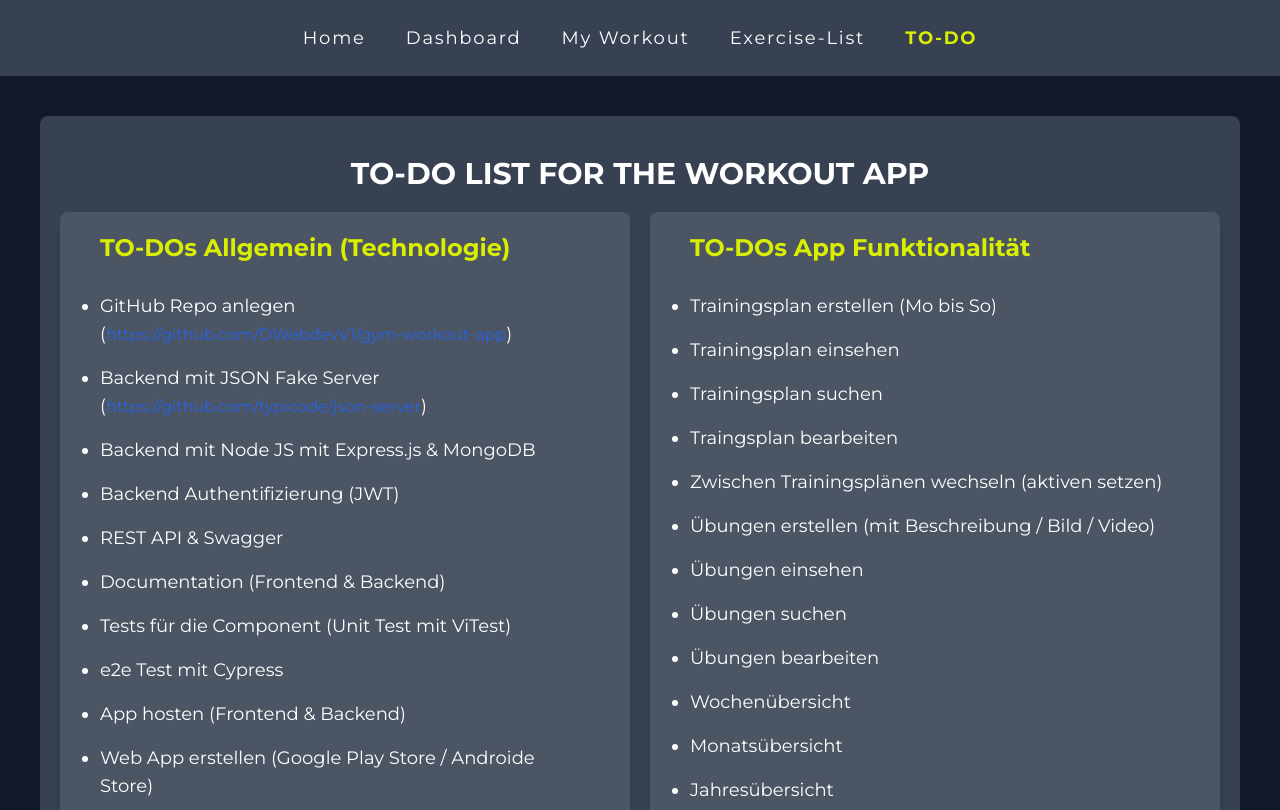
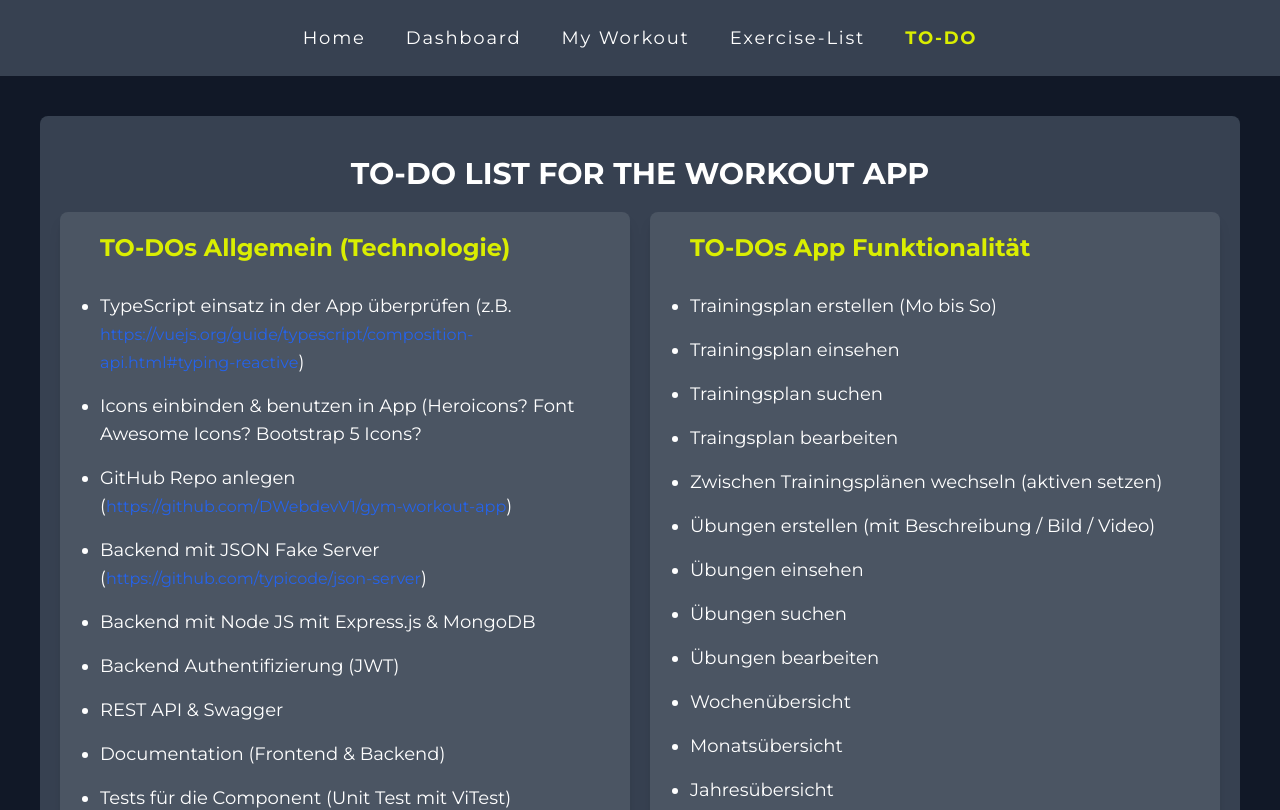
Before and after one commit to DWebdevV1/gym-workout-app, a Vue app: page /to-do in a window 1280 px wide. Shown: the top 810 px of the page. Built offline with nearby package versions, Linux system fonts and the light colour scheme.

Commit message:
small improvements code / ts / models

```diff
--- a/src/components/exercise/add-exercise.vue
+++ b/src/components/exercise/add-exercise.vue
@@ -8,7 +8,7 @@ import {useRouter} from 'vue-router';
 
 const router = useRouter();
 const showInputs = ref<boolean>(true);
-const exerciseData = reactive<Exercise>({
+const exerciseData: Exercise = reactive({
   title: '',
   description: '',
   banner: '',
--- a/src/components/global/global-input.vue
+++ b/src/components/global/global-input.vue
@@ -1,7 +1,7 @@
 <script setup lang="ts">
 
 const props = defineProps<{
-  modelValue: any,
+  modelValue: string,
   label: string,
   inputId: string,
   inputName: string,
@@ -15,7 +15,7 @@ const emit = defineEmits<{
   (e: 'update:modelValue', value: string): string
 }>();
 
-const onInput = (e: any) => emit('update:modelValue', e.target.value);
+const onInput = (e: Event) => emit('update:modelValue', (e.target as HTMLInputElement).value);
 
 </script>
 
--- a/src/views/exercise/exercise-list.vue
+++ b/src/views/exercise/exercise-list.vue
@@ -1,12 +1,13 @@
 <script setup lang="ts">
   import {onMounted, ref} from 'vue';
   import apiService from '../../shared/services/exercise-service';
-  import Exercise from '../../components/exercise/exercise.vue';
+  import ExerciseItem from '../../components/exercise/exercise-item.vue';
   import AddExercise from '../../components/exercise/add-exercise.vue';
+  import {Exercise} from '../../shared/models/Exercise';
 
   let loading = ref<boolean>(false);
   let errorMessage = ref<string>('Loading data...');
-  let exerciseList = ref<any[]>([]);
+  let exerciseList = ref<Exercise[]>([]);
 
   onMounted(async () => {
     loading.value = true;
@@ -14,7 +15,6 @@
       exerciseList.value = await apiService.getExerciseList();
     } catch (e: any) {
       exerciseList.value = [];
-      console.log(e);
       errorMessage.value = `${e?.code}: ${e?.message}`;
     }
 
@@ -25,7 +25,7 @@
 <template>
   <AddExercise></AddExercise>
   <template v-if="!loading && exerciseList.length > 0">
-    <Exercise v-for="exercise of exerciseList" :key="exercise.id" :exercise="exercise"></Exercise>
+    <ExerciseItem v-for="exercise of exerciseList" :key="exercise.id" :exercise="exercise"></ExerciseItem>
   </template>
   <template v-else>
     <p class="text-center text-sm text-neon-green-default">{{ errorMessage }}</p>
--- a/src/views/todo/to-do.vue
+++ b/src/views/todo/to-do.vue
@@ -3,6 +3,7 @@ import {ref} from 'vue';
 
 const gitHubRepo = ref('https://github.com/DWebdevV1/gym-workout-app');
 const jsonServerUrl = ref('https://github.com/typicode/json-server');
+const typeScriptLink = ref('https://vuejs.org/guide/typescript/composition-api.html#typing-reactive');
 </script>
 
 <template>
@@ -11,23 +12,36 @@ const jsonServerUrl = ref('https://github.com/typicode/json-server');
     <div class="flex-1 bg-gray-600 px-10 py-5 rounded-lg shadow-lg">
       <h2 class="text-2xl text-neon-green-default pb-5">TO-DOs Allgemein (Technologie)</h2>
       <ul class="list-disc">
+
+        <li class="text-lg py-2">TypeScript einsatz in der App überprüfen
+          (z.B. <a class="link" :href="typeScriptLink" target="_blank">{{ typeScriptLink }}</a>)
+        </li>
+
+        <li class="text-lg py-2">Icons einbinden & benutzen in App (Heroicons? Font Awesome Icons? Bootstrap 5 Icons?</li>
+
         <li class="text-lg py-2">GitHub Repo anlegen
           (<a class="link" :href="gitHubRepo" target="_blank">{{ gitHubRepo }}</a>)
         </li>
+
         <li class="text-lg py-2">Backend mit JSON Fake Server
           (<a class="link"
               :href="jsonServerUrl" target="_blank">{{ jsonServerUrl }}</a>)
         </li>
+
         <li class="text-lg py-2">Backend mit Node JS mit Express.js & MongoDB</li>
 
         <li class="text-lg py-2">Backend Authentifizierung (JWT)</li>
+
         <li class="text-lg py-2">REST API & Swagger</li>
+
         <li class="text-lg py-2">Documentation (Frontend & Backend)</li>
 
         <li class="text-lg py-2">Tests für die Component (Unit Test mit ViTest)</li>
+
         <li class="text-lg py-2">e2e Test mit Cypress</li>
 
         <li class="text-lg py-2">App hosten (Frontend & Backend)</li>
+
         <li class="text-lg py-2">Web App erstellen (Google Play Store / Androide Store)</li>
       </ul>
     </div>
@@ -39,7 +53,6 @@ const jsonServerUrl = ref('https://github.com/typicode/json-server');
         <li class="text-lg py-2">Trainingsplan suchen</li>
         <li class="text-lg py-2">Traingsplan bearbeiten</li>
         <li class="text-lg py-2">Zwischen Trainingsplänen wechseln (aktiven setzen)</li>
-
 
         <li class="text-lg py-2">Übungen erstellen (mit Beschreibung / Bild / Video)</li>
         <li class="text-lg py-2">Übungen einsehen</li>
@@ -54,9 +67,7 @@ const jsonServerUrl = ref('https://github.com/typicode/json-server');
         <li class="text-lg py-2">User Anmeldung</li>
 
         <li class="text-lg py-2">Trainingsplan exportieren / importieren</li>
-
         <li class="text-lg py-2">Trainingsplan / Übung teilen (social media)</li>
-
         <li class="text-lg py-2">(Leaderboard mit Erfolgen <br/>(Trainingsziele, Motivation, Ranking etc.))</li>
       </ul>
     </div>
```
Also changed, not shown: src/shared/models/Exercise.ts (+3 -8 lines), src/components/exercise/exercise-item.vue (renamed from src/components/exercise/exercise.vue).
